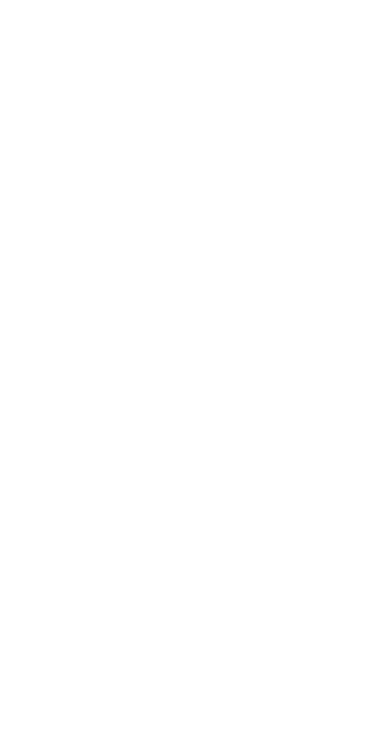
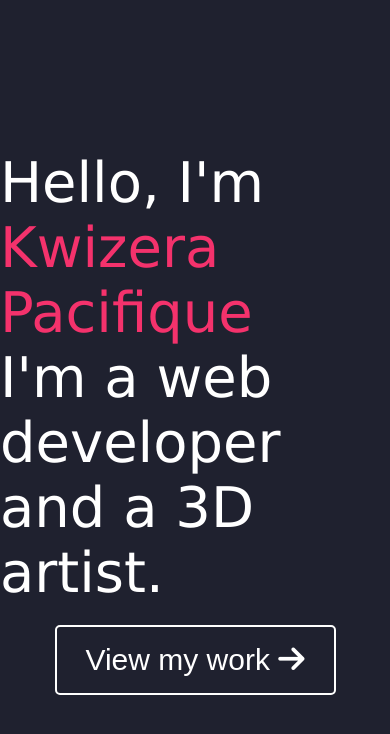
Before and after one commit to masterchief-00/my-brand, a plain HTML site: page index.html in a window 390 px wide. Drawn offline with Linux system fonts and the light colour scheme.

Commit message:
landing page design complete, not yet responsive

```diff
--- a/index.html
+++ b/index.html
@@ -1,12 +1,36 @@
 <!DOCTYPE html>
 <html lang="en">
-<head>
-    <meta charset="UTF-8">
-    <meta http-equiv="X-UA-Compatible" content="IE=edge">
-    <meta name="viewport" content="width=device-width, initial-scale=1.0">
-    <title>Document</title>
-</head>
-<body>
+  <head>
+    <meta charset="UTF-8" />
+    <meta http-equiv="X-UA-Compatible" content="IE=edge" />
+    <meta name="viewport" content="width=device-width, initial-scale=1.0" />
+    <link rel="stylesheet" href="styles.css" />
+    <title>Kwizera | Portfolio</title>
 
-</body>
+    <link
+      rel="stylesheet"
+      href="https://cdnjs.cloudflare.com/ajax/libs/font-awesome/6.2.1/css/all.min.css"
+      integrity="sha512-MV7K8+y+gLIBoVD59lQIYicR65iaqukzvf/nwasF0nqhPay5w/9lJmVM2hMDcnK1OnMGCdVK+iQrJ7lzPJQd1w=="
+      crossorigin="anonymous"
+      referrerpolicy="no-referrer"
+    />
+  </head>
+  <body>
+    <div class="wrapper">
+      <div class="greetings">
+        <div>
+          <label class="normal">Hello, I'm </label
+          ><label class="colored">Kwizera Pacifique</label>
+        </div>
+        <div>
+          <label>I'm a web developer and a 3D artist.</label>
+        </div>
+      </div>
+      <button type="button" class="btn-view-work">
+        View my work <i class="fa-solid fa-arrow-right" id="right-arrow"></i>
+      </button>
+    </div>
+
+    <script src="script.js"></script>
+  </body>
 </html>
--- /dev/null
+++ b/script.js
@@ -0,0 +1,11 @@
+const downArrow = document.getElementById("down-arrow");
+const rightArrow = document.getElementById("right-arrow");
+const btnViewWork = document.getElementsByClassName("btn-view-work");
+
+btnViewWork[0].addEventListener("mouseover", function () {
+  rightArrow.style.transform = "rotate(90deg)";
+});
+
+btnViewWork[0].addEventListener("mouseout", function () {
+  rightArrow.style.transform = "rotate(0deg)";
+});
--- /dev/null
+++ b/styles.css
@@ -0,0 +1,54 @@
+body {
+    padding: 0;
+    margin: 0;
+    background-color: #1F212F;
+}
+
+.wrapper {
+    height: 100vh;
+    width: 100vw;
+    display: flex;
+    justify-content: center;
+    align-items: center;
+    flex-direction: column;
+}
+
+.greetings {
+    display: flex;
+    justify-content: center;
+    align-items: center;
+    flex-direction: column;
+    color: white;
+}
+
+.greetings label {
+    font-size: 3.5rem;
+    font-family: 'Lucida Sans', 'Lucida Sans Regular', 'Lucida Grande', 'Lucida Sans Unicode', Geneva, Verdana, sans-serif;
+}
+
+.greetings .colored {
+    color: #F4326C;
+}
+
+.btn-view-work {
+    background-color: transparent;
+    border: solid 2px white;
+    border-radius: 5px;
+    color: white;
+    font-size: 1.875rem;
+    height: 70px;
+    width: 281px;
+    margin-top: 20px;
+    cursor: pointer;
+}
+
+.btn-view-work:hover {
+    background-color: #5DCCE4;
+    transition: all 0.5s ease-in-out;
+    color: #1F212F;
+    border-color: transparent;
+}
+
+#right-arrow{
+    transition: all 0.5s;
+}
```
